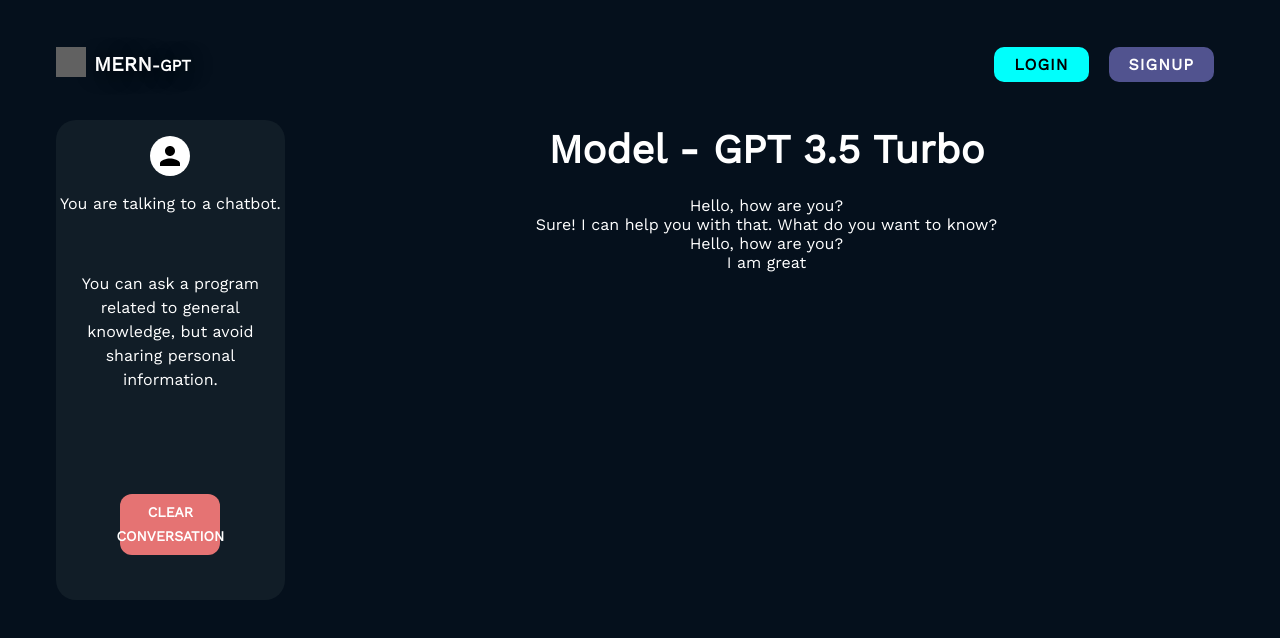
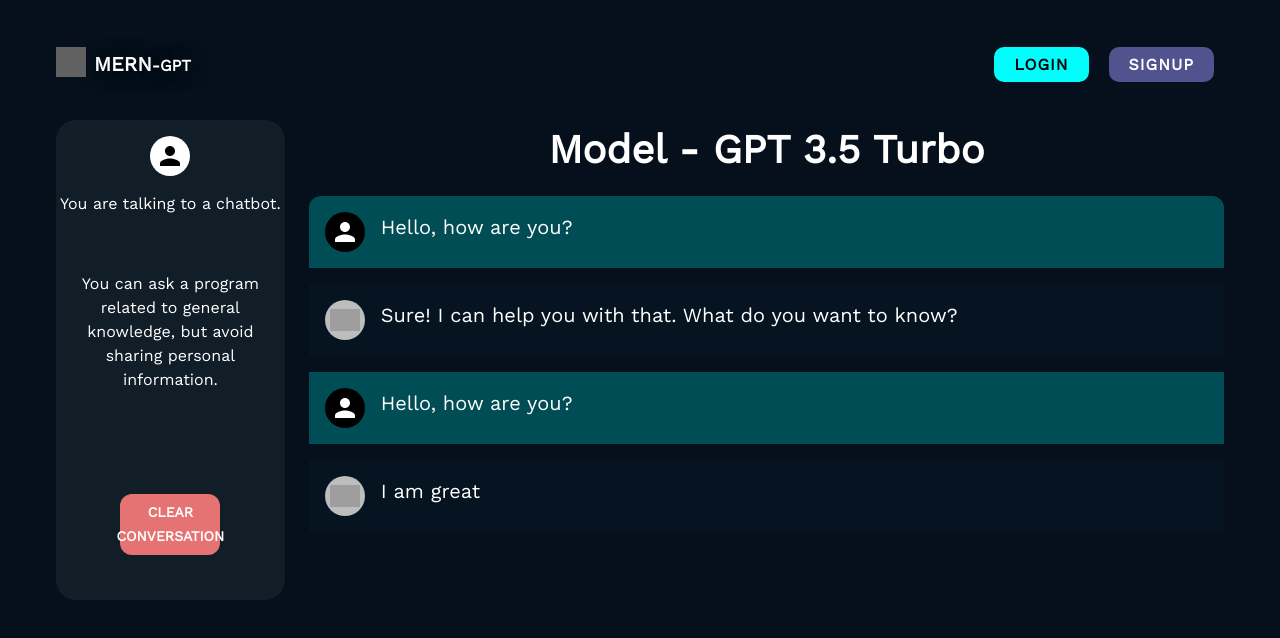
Before and after one commit to wesleyhitson/mern-chatgpt, a React (Vite) app in the folder frontend/: page /chat in a window 1280 px wide. Shown: the top 638 px of the page. Built offline with nearby package versions, Linux system fonts and the light colour scheme; no server answers; grey boxes are pictures that could not be loaded.

Commit message:
finish chat formatting

```diff
--- a/frontend/src/components/chat/ChatItem.tsx
+++ b/frontend/src/components/chat/ChatItem.tsx
@@ -1,5 +1,6 @@
 import React from "react";
-import { Avatar, Box } from "@mui/material";
+import { Avatar, Box, Typography } from "@mui/material";
+import { useAuth } from "../../context/AuthContext";
 
 const ChatItem = ({
     content,
@@ -8,19 +9,29 @@ const ChatItem = ({
     content: string;
     role: "user" | "assistant";
 }) => {
+    const auth = useAuth();
     return role==="assistant" ? (
         <Box
-            sx={{display: "flex", p:2, bgcolor: "#004d5612", my:2, gap: 2}}
+            sx={{display: "flex", p:2, bgcolor: "#004d5612", my: 2, gap: 2}}
             >
                 <Avatar sx={{ ml: "0" }}>
                     <img src="openai.png" alt="openai" width={"30px"} />
                 </Avatar>
+                <Box>
+                    <Typography fontSize = {"20px"}>{content}</Typography>
+                </Box>
         </Box>
     ) : (
         <Box
-            sx={{display: "flex", p:2, bgcolor: "#004d5612", my:2, gap: 2}}
+            sx={{display: "flex", p:2, bgcolor: "#004d56", gap: 2}}
             >
-
+                <Avatar sx={{ ml: "0" , bgcolor: "black", color: "white"}}>
+                    { auth?.user?.name[0] }
+                    {/* { auth?.user?.name.includes(" ") ? auth?.user?.name.split(" ")[1][0] : "" } */}
+                </Avatar>
+                <Box>
+                    <Typography fontSize = {"20px"}>{content}</Typography>
+                </Box>
         </Box>
     );
 };
--- a/frontend/src/pages/Chat.tsx
+++ b/frontend/src/pages/Chat.tsx
@@ -2,6 +2,8 @@ import { Box, Avatar, Typography, Button } from '@mui/material';
 import red from '@mui/material/colors/red';
 import React from 'react';
 import { useAuth } from '../context/AuthContext';
+import ChatItem from '../components/chat/ChatItem';
+
 const chatMessages = [
     {
         "role": "user",
@@ -16,7 +18,7 @@ const chatMessages = [
         "content": "Hello, how are you?"
     },
     {
-        "role": "user",
+        "role": "assistant",
         "content": "I am great"
     },
 ]
@@ -114,8 +116,8 @@ const Chat = () => {
                         overflowY: "auto",
                         scrollBehavior: "smooth"
                     }}
-                    >{chatMessages.map((chat) => (
-                    <div> { chat.content }</div>
+                    >{chatMessages.map((chat, index) => (
+                        <ChatItem content = {chat.content} role = {chat.role} key={index} />
                 ))}
                     </Box>
                 </Box>
```
